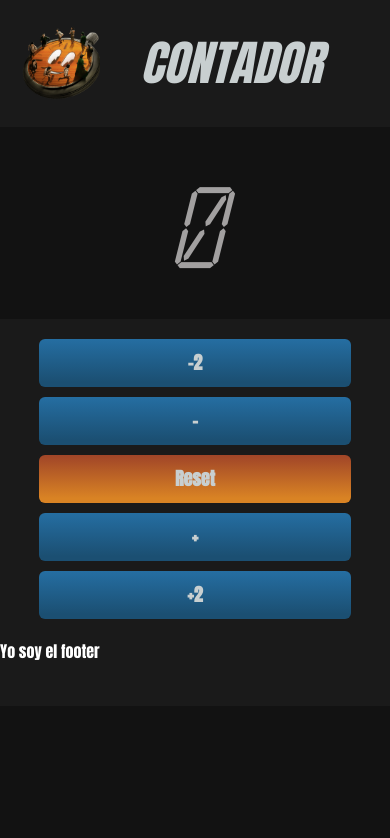
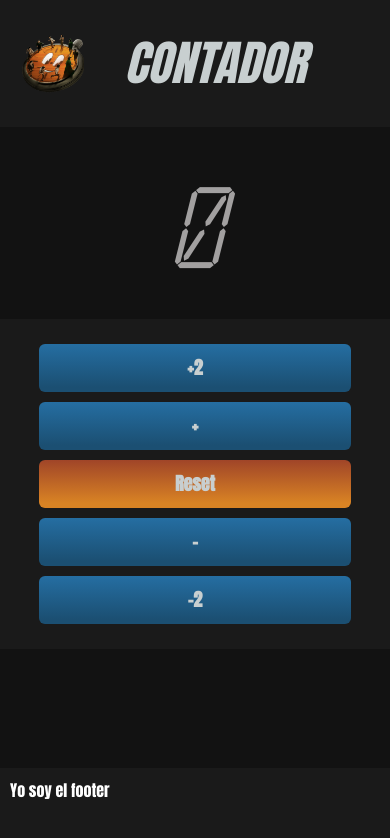
Before and after one commit to dartorrejon/TpClase5-Contador, a React (Vite) app: page / in a window 390 px wide. Shown: the top 838 px of the page. Built offline with nearby package versions, Linux system fonts and the light colour scheme.

Commit message:
Aggreglados algunos problemas de responsive

```diff
--- a/src/components/ContadorResponsive/ContadorResponsive.jsx
+++ b/src/components/ContadorResponsive/ContadorResponsive.jsx
@@ -5,7 +5,7 @@ import BotonContador from "../BotonContador/BotonContador";
 import BotonReset from "../BotonReset/BotonReset";
 const ContadorResponsive = ({ sumar, restar }) => {
     let paso =1
-    let limite = 10
+    let limite = 40
     const [cambiarValor, setCambiarValor] = useState(0)
 
 
@@ -41,21 +41,21 @@ if(cambiarValor > limite){
 }
 
     return (
-        <>
+        <Flex direction='column' justifyContent={["space-around",'space-between']} h={['auto','75dvh']}>
         <chakra.span
         style={{ fontFamily: 'Contador', fontStyle: 'italic' }}
-        fontSize={['8em', '12em']}
+        fontSize={['8em', '12em', '22em']}
         textAlign='center'
         color='#A2A0A0'
         >{cambiarValor}</chakra.span>
-        <Flex direction={['column','row']} py={['20px','1em']} bg={['#1a1a1a','none']} justifyContent={['space-arround','space-evenly']}  alignItems={['center','center']} gap={['10px',null]}>
+        <Flex direction={['column-reverse','row']} py={['25px','1em']} bg={['#1a1a1a','none']} justifyContent={['space-arround','space-evenly']}  alignItems={['center','center']} gap={['10px',null]}>
             <BotonContador operacion='-2' funcOperacion={disminuir} paso={2} valor={cambiarValor} limite={-limite}/>
             <BotonContador operacion={restar} funcOperacion={disminuir} paso={paso}valor={cambiarValor} limite={-limite}/>
             <BotonReset valor={reset}/>
             <BotonContador operacion={sumar} funcOperacion={aumentar} paso={paso} valor={cambiarValor} limite={limite}/>
             <BotonContador operacion='+2' funcOperacion={aumentar} paso={2} valor={cambiarValor} limite={limite}/>
         </Flex>
-        </>
+        </Flex>
     )
 
 }
--- a/src/components/Footer/Footer.jsx
+++ b/src/components/Footer/Footer.jsx
@@ -3,7 +3,16 @@ import { Box, chakra } from "@chakra-ui/react"
 
 const Footer = () => {
     return (
-        <Box as='footer' color='white' bg={['#1a1a1a','none']} h={['8vh',"12dvh"]}>Yo soy el footer</Box>
+        <Box
+        as='footer'
+        color='white'
+        bg={['#1a1a1a','none']}
+        h={['9vh',"auto"]}
+        position='absolute'
+        bottom='0'
+        width='100dvw'
+        px={['10px','20px']}
+        py={['10px','20px']}>Yo soy el footer</Box>
     )
 }
 
--- a/src/components/Header/Header.jsx
+++ b/src/components/Header/Header.jsx
@@ -10,15 +10,15 @@ const Header = () => {
             px={[5,10]}
             py={[null,'20px']}
             as='header'
-            h='15dvh'
+            h={['15dvh','20dvh','15dvh']}
             bg='#1a1a1a'
         >
             <Image
                 src={reloj}
                 alt='contador'
-                width={20}
+                width={['4em','4em']}
                  />
-            <Box as='h1' color='#c8cfd0' fontSize={['3em','4em','4em']} textTransform='uppercase' fontStyle='italic'>Contador</Box>
+            <Box as='h1' color='#c8cfd0' fontSize={['3em','3em','4em']} textTransform='uppercase' fontStyle='italic'>Contador</Box>
         </Box>
     )
 }
--- a/src/index.css
+++ b/src/index.css
@@ -5,6 +5,7 @@
 
 
   #root {
+    position: relative;
       height: 100dvh;
       display: flex;
       flex-direction: column;
@@ -15,7 +16,15 @@
 
   @media screen and (max-width: 450px) {
     #root {
+      position: relative;
       height: 100dvh;
       width: 100dvw;
     }
   }
+  @media screen and (min-width: 451px) and (max-width: 768px) {
+    #root {
+      position: relative;
+      height: 130dvh;
+      width: 100dvw;
+    }
+  }
```
